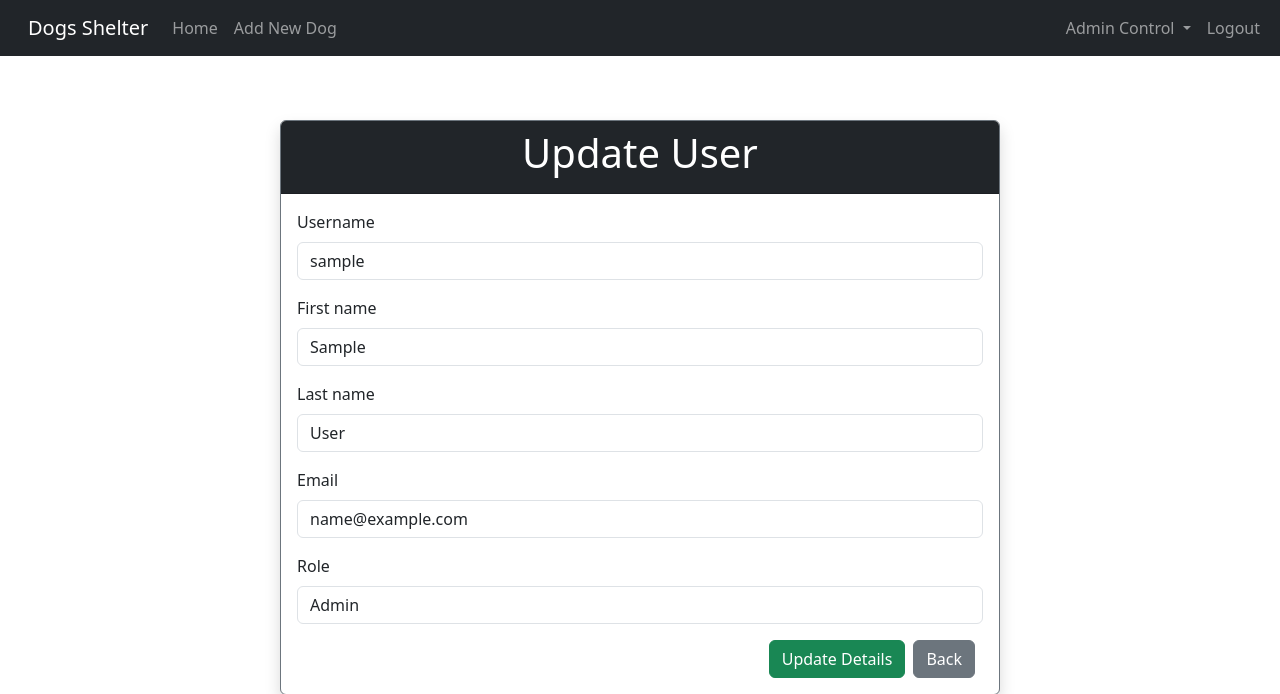
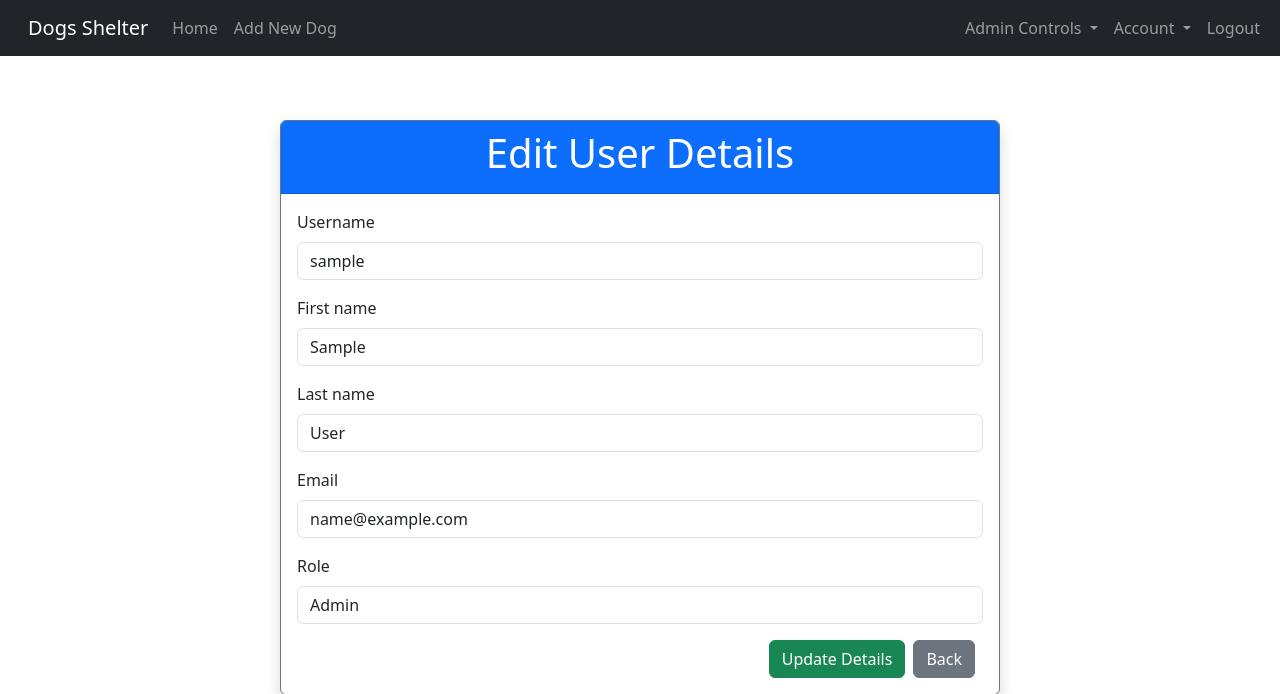
Before and after one commit to Ziadfahom/Dog-Shelter, a Django app: page /update_user/1 in a window 1280 px wide. Shown: the top 694 px of the page. Run offline with Django 4.2, Linux system fonts and the light colour scheme; the visitor is signed in with stand-in values (Sample User, id 1); data comes from the database, SQL or seed files in the repository; some libraries are stand-ins or nearby versions.

Commit message:
Hiding pages and buttons that should not be seen by users without permissions (mainly Regulars)

```diff
--- a/dogs_app/forms.py
+++ b/dogs_app/forms.py
@@ -6,7 +6,6 @@ from django import forms
 from .models import Dog, Owner
 from django.core.exceptions import ValidationError
 from datetime import date
-
 
 # New User Registration Form
 class SignUpForm(UserCreationForm):
@@ -174,10 +173,28 @@ class UpdateUserForm(UserChangeForm):
         self.request_user = kwargs.pop('request_user', None)
         super().__init__(*args, **kwargs)
 
+        # Takes in a User, returns their current role.
+        def get_user_role(user):
+            if user.is_superuser:
+                return "Admin"
+            elif user.groups.filter(name="Vet").exists():
+                return "Vet"
+            elif user.groups.filter(name="Regular").exists():
+                return "Regular"
+            else:
+                return ""
+
         # If the instance user (i.e., the user being edited) is the same as the
-        # currently logged-in user, and the logged-in user is an Admin,
-        # remove the 'Regular' and 'Vet' options from the role field.
-        if self.instance == self.request_user and self.request_user.is_superuser:
-            self.fields['role'].choices = [
-                ('Admin', 'Admin'),
-            ]
+        # currently logged-in user, then roles should not be possible to edit.
+        if self.instance == self.request_user:
+            # Check if the user is Admin
+            if self.request_user.is_superuser:
+                # Only give them the option to choose "Admin"
+                self.fields['role'].choices = [('Admin', 'Admin')]
+            else:
+                # Not an admin --> then give them the option to only choose their current role
+                current_role = get_user_role(self.request_user)
+                if current_role == 'Vet':
+                    self.fields['role'].choices = [('Vet', 'Vet')]
+                elif current_role == 'Regular':
+                    self.fields['role'].choices = [('Regular', 'Regular')]
--- a/dogs_app/models.py
+++ b/dogs_app/models.py
@@ -2,8 +2,6 @@ from django.db import models
 from django.utils import timezone
 from django.core.exceptions import ValidationError
 from django.core.validators import MinValueValidator, MaxValueValidator
-
-
 
 class Owner(models.Model):
     ownerSerialNum = models.AutoField(primary_key=True)
--- a/dogs_app/templates/navbar.html
+++ b/dogs_app/templates/navbar.html
@@ -24,7 +24,7 @@
                     {% if user.is_superuser %}
                         <li class="nav-item dropdown">
                             <a class="nav-link dropdown-toggle" role="button" data-bs-toggle="dropdown" aria-expanded="false">
-                                <i class="bi bi-gear-fill"></i> Admin Control
+                                <i class="bi bi-gear-fill"></i> Admin Controls
                             </a>
                             <ul class="dropdown-menu dropdown-menu-end">
                                 <li><a class="dropdown-item" href="{% url 'view_users' %}">View Users</a></li>
@@ -33,9 +33,6 @@
                             </ul>
                         </li>
                     {% endif %}
-                    <li class="nav-item">
-                        <a class="nav-link" href="{% url 'logout' %}"><i class="bi bi-box-arrow-right"></i> Logout</a>
-                    </li>
                 {% else %}
                     <li class="nav-item">
                         <a class="nav-link" href="{% url 'register' %}"><i class="bi bi-person-plus-fill"></i> Register</a>
@@ -44,6 +41,22 @@
                         <a class="nav-link" href="{% url 'home' %}"><i class="bi bi-box-arrow-in-right"></i> Login</a>
                     </li>
                 {% endif %}
+            {% if user.is_authenticated %}
+                <li class="nav-item dropdown">
+                    <a class="nav-link dropdown-toggle" role="button" data-bs-toggle="dropdown" aria-expanded="false">
+                        <i class="bi bi-gear-fill"></i> Account
+                    </a>
+                    <ul class="dropdown-menu dropdown-menu-end">
+                        <li>
+                            <a href="{% url 'update_user_self' %}" class="dropdown-item">Manage Details</a>
+                        </li>
+                    </ul>
+                </li>
+                <li class="nav-item">
+                        <a class="nav-link" href="{% url 'logout' %}"><i class="bi bi-box-arrow-right"></i> Logout</a>
+                </li>
+            {% endif %}
+
             </ul>
         </div>
     </div>
--- a/dogs_app/templates/update_user.html
+++ b/dogs_app/templates/update_user.html
@@ -6,8 +6,12 @@
     <div class="row justify-content-center">
         <div class="col-md-8">
             <div class="card border-secondary shadow">
-                <div class="card-header bg-dark text-white text-center">
-                    <h1>Update User</h1>
+                <div class="card-header bg-primary text-white text-center">
+                    {% if user.is_superuser %}
+                        <h1>Edit User Details</h1>
+                    {% else %}
+                        <h1>Edit Your Account Details</h1>
+                    {% endif %}
                 </div>
                 <div class="card-body">
                     <form method="POST" action="">
@@ -30,7 +34,12 @@
 
                         <div class="d-grid gap-2 d-md-flex justify-content-md-end">
                             <button type="submit" class="btn btn-success">Update Details</button>
-                            <a href="{% url 'view_users' %}" class="btn btn-secondary me-2">Back</a>
+                            {% if user.is_superuser %}
+                                <a href="{% url 'view_users' %}" class="btn btn-secondary me-2">Back</a>
+                            {% else %}
+                                <a href="{% url 'home' %}" class="btn btn-secondary me-2">Back</a>
+                            {% endif %}
+
                         </div>
                     </form>
                 </div>
--- a/dogs_app/urls.py
+++ b/dogs_app/urls.py
@@ -12,4 +12,5 @@ urlpatterns = [
     path('view_users/', views.view_users, name='view_users'),
     path('delete_user/<int:pk>', views.delete_user_view, name='delete_user'),
     path('update_user/<int:pk>', views.update_user_view, name='update_user'),
+    path('update_user_self/', views.update_user_self_view, name='update_user_self'),
 ]
--- a/dogs_app/views.py
+++ b/dogs_app/views.py
@@ -231,7 +231,7 @@ def update_user_view(request, pk):
     if request.user.is_authenticated:
         current_user = User.objects.get(pk=pk)
         initial = {'role': get_user_role(current_user)}
-        form = UpdateUserForm(request.POST or None, instance=current_user, initial=initial, request_user= request.user)
+        form = UpdateUserForm(request.POST or None, instance=current_user, initial=initial, request_user=request.user)
         if form.is_valid():
             # Save form without committing (we'll modify the user before saving)
             user = form.save(commit=False)
@@ -265,3 +265,23 @@ def update_user_view(request, pk):
     else:
         messages.error(request, "You must be logged in to do that...")
         return redirect('home')
+
+
+# Only logged-in users permitted
+@login_required
+def update_user_self_view(request):
+    if request.user.is_authenticated:
+        current_user = User.objects.get(pk=request.user.pk)
+        initial = {'role': get_user_role(current_user)}
+        form = UpdateUserForm(request.POST or None, instance=current_user, initial=initial, request_user=request.user)
+        if form.is_valid():
+            # Save form without committing (we'll modify the user before saving)
+            user = form.save()
+            messages.success(request, f"Your Details Have Been Updated Successfully!")
+            return redirect('update_user_self')
+        else:
+            return render(request, 'update_user.html', {'form': form})
+    # User is not logged in, redirect them to login
+    else:
+        messages.error(request, "You must be logged in to do that...")
+        return redirect('home')
```
Also changed, not shown: dogs_app/templates/dog_record.html (+5 -2 lines).
